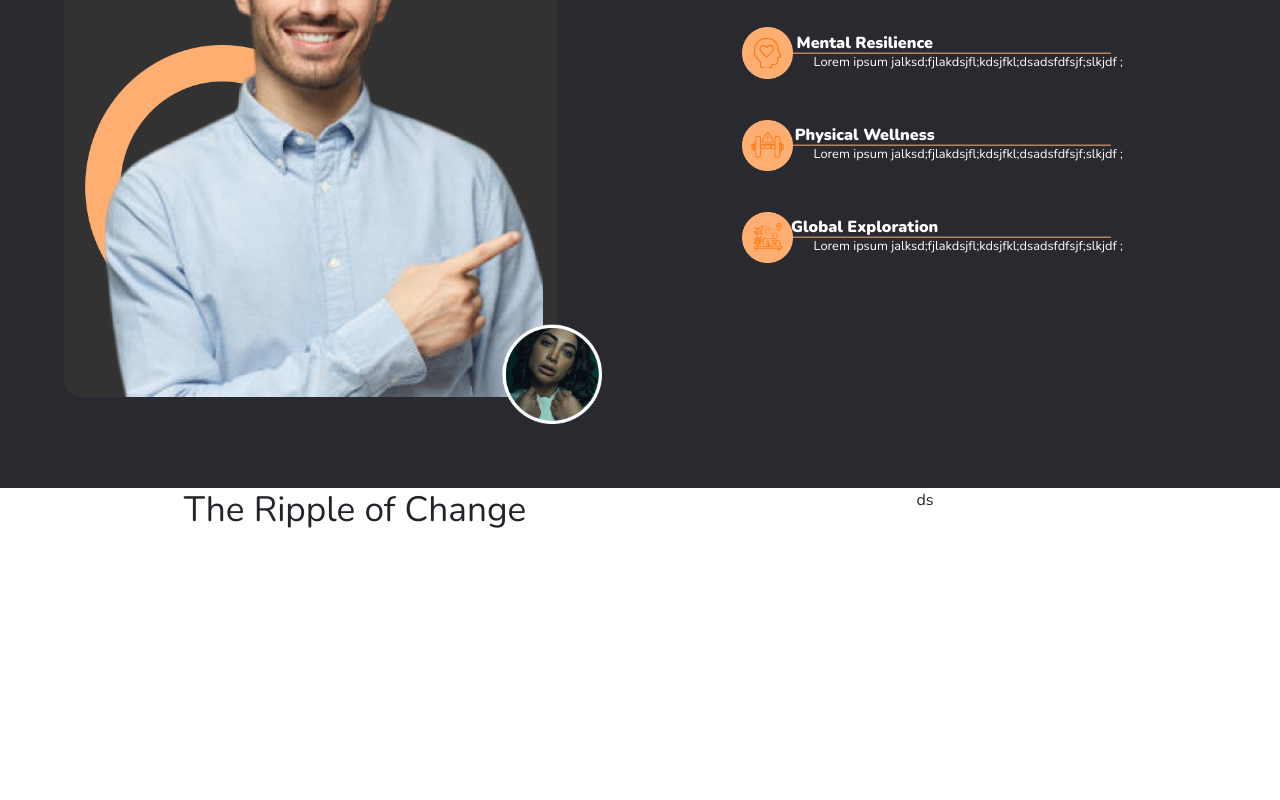
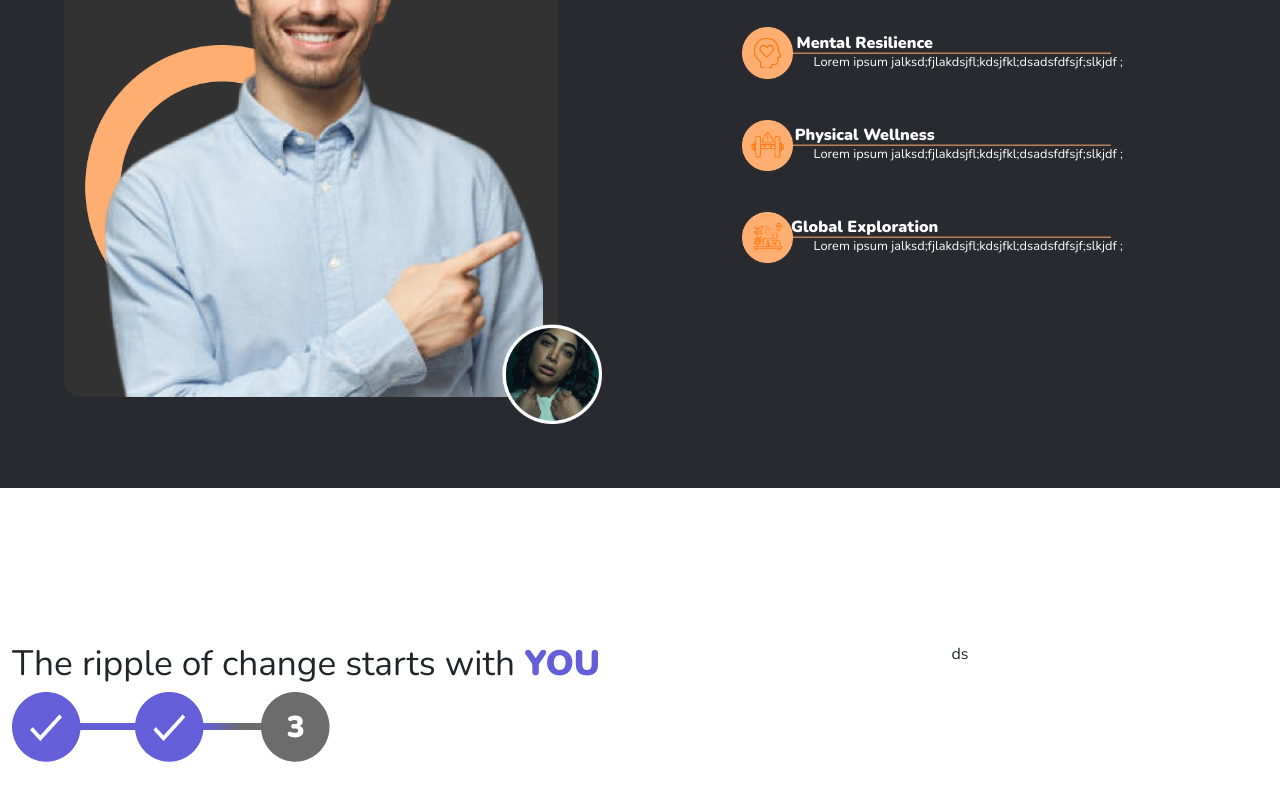
Before and after one commit to ahmeda110/NextRipple-Website, a React (Create React App) app: page / in a window 1280 px wide. Shown: the part 1028-1828 px from the top of the page. Before the commit the page ends 1566 px from the top, so only its background shows below. Built offline with nearby package versions, Linux system fonts and the light colour scheme.

Commit message:
added checkmark image

```diff
--- a/src/App.css
+++ b/src/App.css
@@ -96,6 +96,10 @@ p {
   pointer-events: none;
 }
 
+.review-1 {
+  text-align: left;
+}
+
 @media (prefers-reduced-motion: no-preference) {
   .App-logo {
     animation: App-logo-spin infinite 20s linear;
--- a/src/pages/Home.js
+++ b/src/pages/Home.js
@@ -163,10 +163,11 @@ export const Home = () => {
           </Col>
         </Row>
       </Container>
-      <Container>
+      <Container fluid className="home">
         <Row>
-          <Col>
-            <h2>The Ripple of Change</h2>
+          <Col className="review-1">
+            <h2>The ripple of change starts with <span style={{ color: "#645ED9", fontWeight: 900 }}>YOU</span></h2>
+            <img src="./img/check.png" alt="check" className="check"></img>
           </Col>
           <Col>
           ds</Col>
```
Also changed, not shown: public/img/check.png (added).
